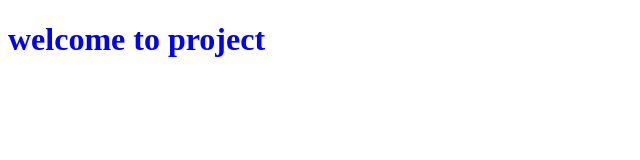
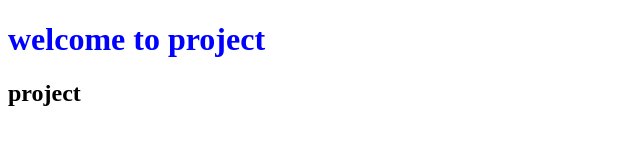
Before and after one commit to KashmalaGit/project, a plain HTML site: page index.html in a window 1280 px wide. Shown: the whole page, without its empty margins (0-640 px from the left). Drawn offline with Linux system fonts and the light colour scheme.

Commit message:
h2 added

```diff
--- a/index.html
+++ b/index.html
@@ -8,5 +8,6 @@
 </head>
 <body>
     <h1>welcome to project</h1>
+    <h2> project</h2>
 </body>
 </html>
```
